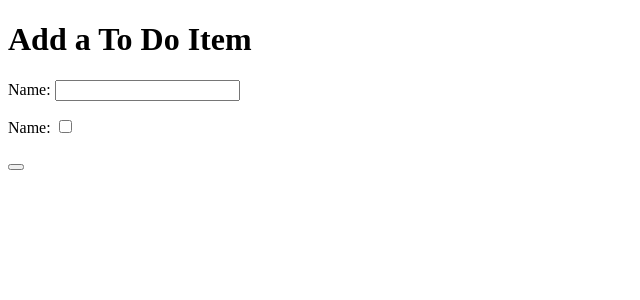
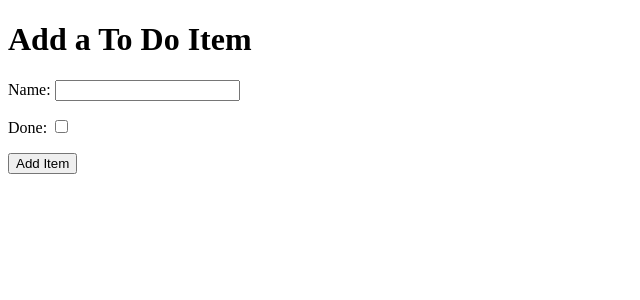
Before and after one commit to jjconway23/django-app, a Django app: page /add/ in a window 1280 px wide. Shown: the top 300 px of the page, without its empty margins (0-640 px from the left). Run offline with Django 3.2, Linux system fonts and the light colour scheme.

Commit message:
Add functionality for users to be able to create new todo tasks

```diff
--- a/django_todo/urls.py
+++ b/django_todo/urls.py
@@ -15,10 +15,10 @@ Including another URLconf
 """
 from django.contrib import admin
 from django.urls import path
-from todo.views import get_todo_list, add_an_item
+from todo import views
 
 urlpatterns = [
     path('admin/', admin.site.urls),
-    path("", get_todo_list, name="get_todo_list"),
-    path("add/", add_an_item, name="add_an_item")
+    path('', views.get_todo_list, name='get_todo_list'),
+    path('add/', views.add_an_item, name='add')
 ]
--- a/todo/templates/todo/add_item.html
+++ b/todo/templates/todo/add_item.html
@@ -8,7 +8,8 @@
 </head>
 <body>
     <h1>Add a To Do Item</h1>
-    <form method="POST" action="add">
+    <form method="POST" action="{% url 'add' %}">
+        {% csrf_token %}
         <div>
             <p>
                 <label for="id_name">Name: </label>
@@ -17,13 +18,13 @@
         </div>
         <div>
             <p>
-                <label for="id_done">Name: </label>
+                <label for="id_done">Done: </label>
                 <input type="checkbox" id="id_done" name="done">
             </p>
         </div>
         <div>
             <p>
-                <button type="submit"></button>
+                <button type="submit">Add Item</button>
             </p>
 
         </div>
--- a/todo/views.py
+++ b/todo/views.py
@@ -1,4 +1,4 @@
-from django.shortcuts import render
+from django.shortcuts import render, redirect
 from .models import Item
 
 def get_todo_list(request):
@@ -10,4 +10,9 @@ def get_todo_list(request):
 
 
 def add_an_item(request):
-    return render(request, 'todo/add_item.html')
+    if request.method == "POST":
+        name = request.POST.get("item_name")
+        done = "done" in request.POST
+        Item.objects.create(name=name, done=done)
+        return redirect("get_todo_list")
+    return render(request, "todo/add_item.html")
```
Also changed, not shown: db.sqlite3.
